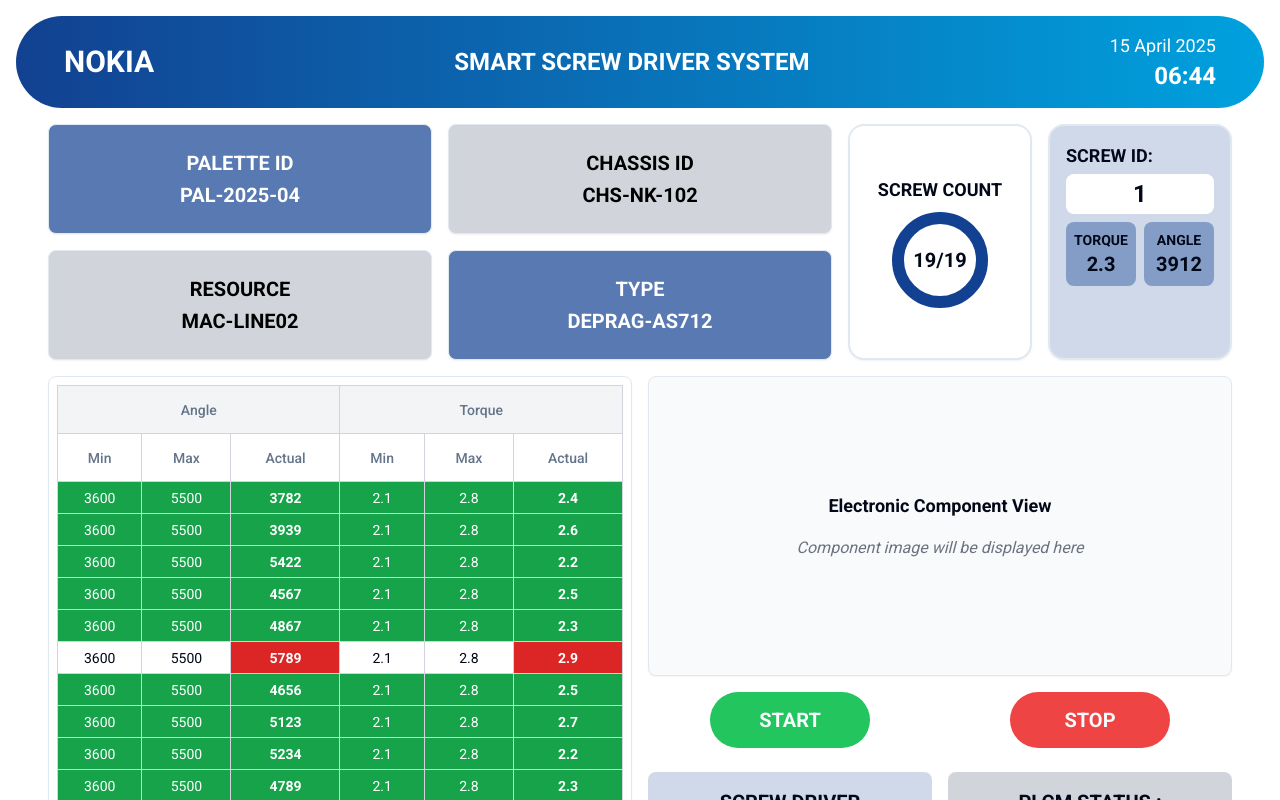
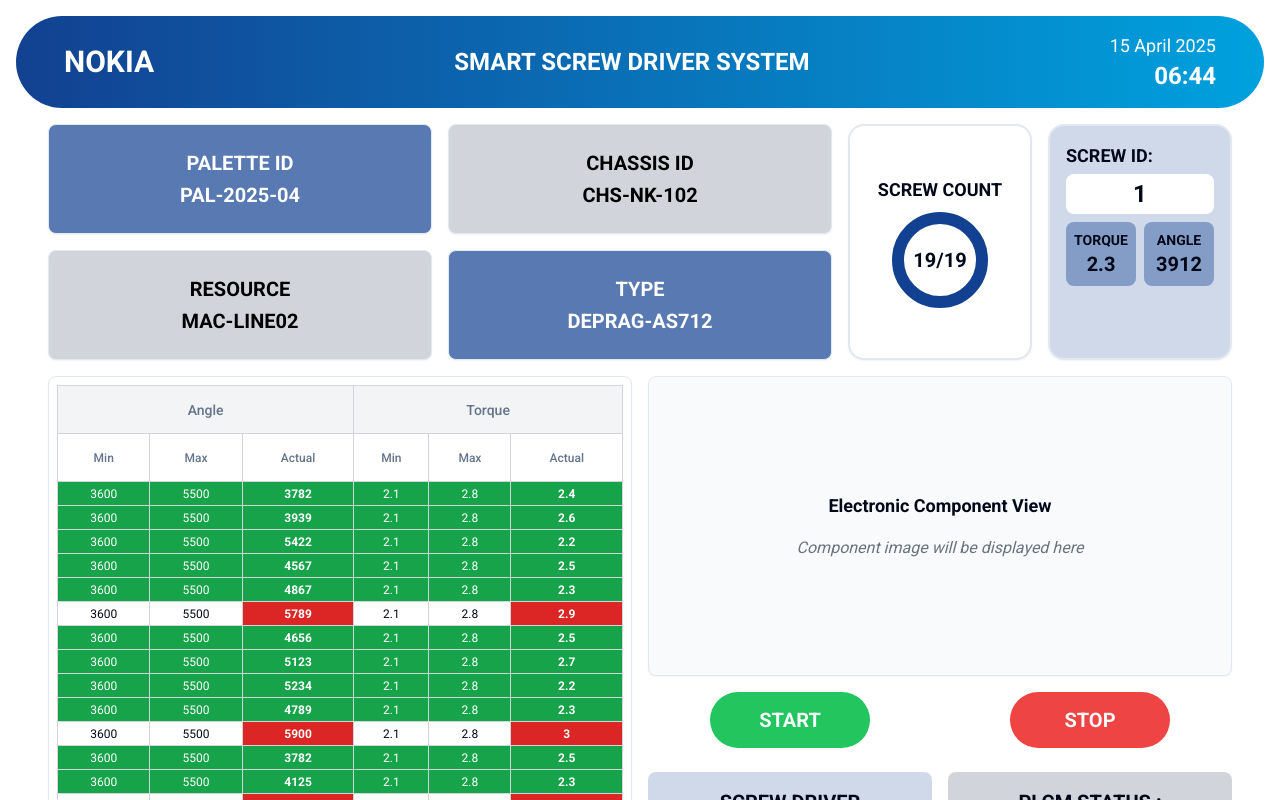
Before and after one commit to yogavarshini61/nokia-screw-vision-dashboard, a React (Vite) app: page / in a window 1280 px wide. Shown: the top 800 px of the page. Built offline with nearby package versions, Linux system fonts and the light colour scheme.

Commit message:
Fix: DataTable display
Adjust the DataTable component to display all rows and columns without requiring scrolling, as per the demo picture.

```diff
--- a/src/components/DataTable.tsx
+++ b/src/components/DataTable.tsx
@@ -1,3 +1,4 @@
+
 import { Table, TableBody, TableCell, TableHead, TableHeader, TableRow } from "@/components/ui/table";
 import { Card } from "@/components/ui/card";
 
@@ -36,53 +37,53 @@ const DataTable = () => {
 
   return (
     <Card className="p-2">
-      <Table className="border-collapse">
+      <Table className="border-collapse w-full text-sm">
         <TableHeader>
-          <TableRow>
-            <TableHead colSpan={3} className="text-center bg-gray-100 border border-gray-300">
+          <TableRow className="h-8">
+            <TableHead colSpan={3} className="text-center bg-gray-100 border border-gray-300 p-1">
               Angle
             </TableHead>
-            <TableHead colSpan={3} className="text-center bg-gray-100 border border-gray-300">
+            <TableHead colSpan={3} className="text-center bg-gray-100 border border-gray-300 p-1">
               Torque
             </TableHead>
           </TableRow>
-          <TableRow>
-            <TableHead className="text-center border border-gray-300">Min</TableHead>
-            <TableHead className="text-center border border-gray-300">Max</TableHead>
-            <TableHead className="text-center border border-gray-300">Actual</TableHead>
-            <TableHead className="text-center border border-gray-300">Min</TableHead>
-            <TableHead className="text-center border border-gray-300">Max</TableHead>
-            <TableHead className="text-center border border-gray-300">Actual</TableHead>
+          <TableRow className="h-6">
+            <TableHead className="text-center border border-gray-300 p-1 text-xs">Min</TableHead>
+            <TableHead className="text-center border border-gray-300 p-1 text-xs">Max</TableHead>
+            <TableHead className="text-center border border-gray-300 p-1 text-xs">Actual</TableHead>
+            <TableHead className="text-center border border-gray-300 p-1 text-xs">Min</TableHead>
+            <TableHead className="text-center border border-gray-300 p-1 text-xs">Max</TableHead>
+            <TableHead className="text-center border border-gray-300 p-1 text-xs">Actual</TableHead>
           </TableRow>
         </TableHeader>
         <TableBody>
-          {screwDataItems.slice(0, 10).map((screw) => {
+          {screwDataItems.map((screw) => {
             const isAngleValid = isWithinSpec(screw.angle.actual, screw.angle.min, screw.angle.max);
             const isTorqueValid = isWithinSpec(screw.torque.actual, screw.torque.min, screw.torque.max);
 
             return (
-              <TableRow key={screw.id} className="h-8">
-                <TableCell className={`text-center py-0.5 px-2 border border-gray-300 ${isAngleValid ? 'bg-green-600 text-white' : ''}`}>
+              <TableRow key={screw.id} className="h-6">
+                <TableCell className={`text-center py-0.5 px-1 border border-gray-300 text-xs ${isAngleValid ? 'bg-green-600 text-white' : ''}`}>
                   {screw.angle.min}
                 </TableCell>
-                <TableCell className={`text-center py-0.5 px-2 border border-gray-300 ${isAngleValid ? 'bg-green-600 text-white' : ''}`}>
+                <TableCell className={`text-center py-0.5 px-1 border border-gray-300 text-xs ${isAngleValid ? 'bg-green-600 text-white' : ''}`}>
                   {screw.angle.max}
                 </TableCell>
                 <TableCell
-                  className={`text-center py-0.5 px-2 border border-gray-300 font-bold ${
+                  className={`text-center py-0.5 px-1 border border-gray-300 text-xs font-bold ${
                     isAngleValid ? 'bg-green-600 text-white' : 'bg-red-600 text-white'
                   }`}
                 >
                   {screw.angle.actual}
                 </TableCell>
-                <TableCell className={`text-center py-0.5 px-2 border border-gray-300 ${isTorqueValid ? 'bg-green-600 text-white' : ''}`}>
+                <TableCell className={`text-center py-0.5 px-1 border border-gray-300 text-xs ${isTorqueValid ? 'bg-green-600 text-white' : ''}`}>
                   {screw.torque.min}
                 </TableCell>
-                <TableCell className={`text-center py-0.5 px-2 border border-gray-300 ${isTorqueValid ? 'bg-green-600 text-white' : ''}`}>
+                <TableCell className={`text-center py-0.5 px-1 border border-gray-300 text-xs ${isTorqueValid ? 'bg-green-600 text-white' : ''}`}>
                   {screw.torque.max}
                 </TableCell>
                 <TableCell
-                  className={`text-center py-0.5 px-2 border border-gray-300 font-bold ${
+                  className={`text-center py-0.5 px-1 border border-gray-300 text-xs font-bold ${
                     isTorqueValid ? 'bg-green-600 text-white' : 'bg-red-600 text-white'
                   }`}
                 >
--- a/src/pages/Index.tsx
+++ b/src/pages/Index.tsx
@@ -8,9 +8,9 @@ import ControlPanel from "@/components/ControlPanel";
 
 const Index = () => {
   return (
-    <div className="h-screen bg-white font-roboto p-4">
+    <div className="min-h-screen bg-white font-roboto p-4">
       <Header />
-      <div className="container mx-auto h-[calc(100vh-6rem)]">
+      <div className="container mx-auto">
         <div className="grid grid-cols-3 gap-4 mb-4">
           <div className="col-span-2">
             <InputPanel />
```
